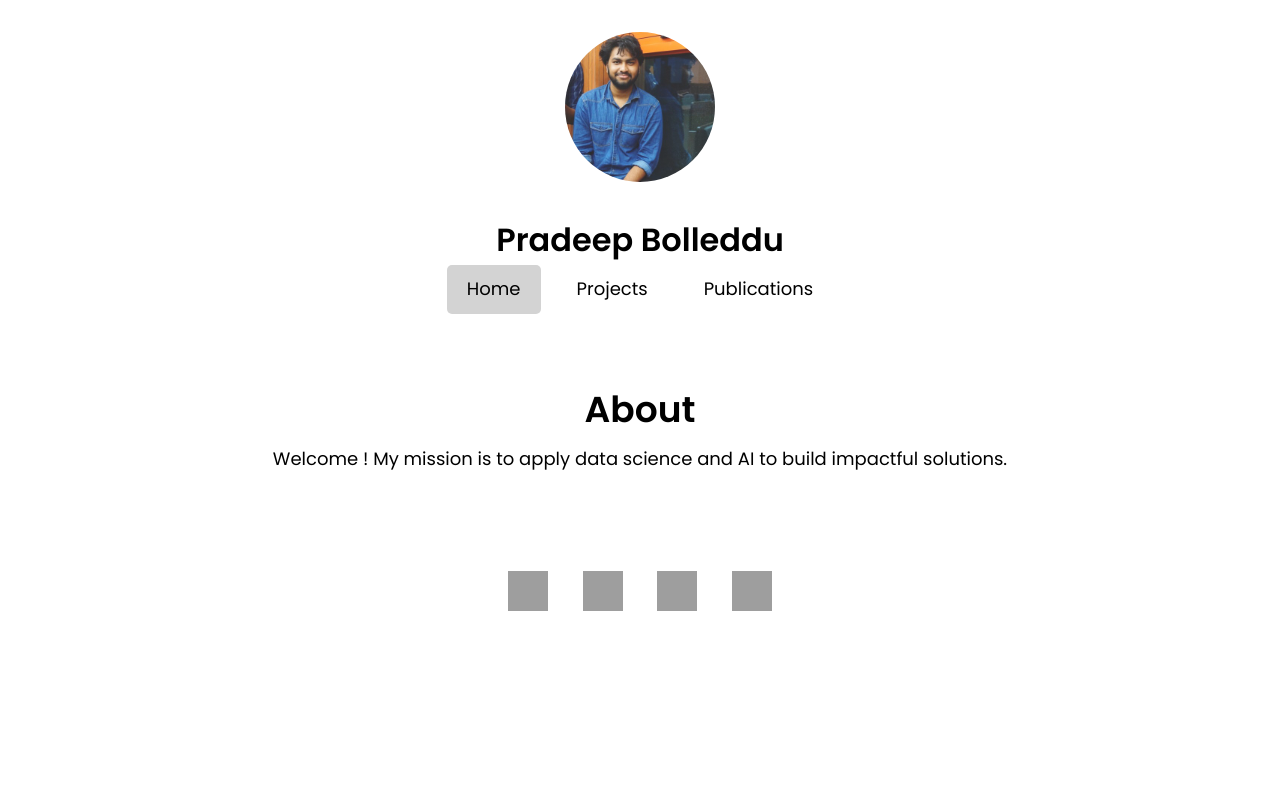
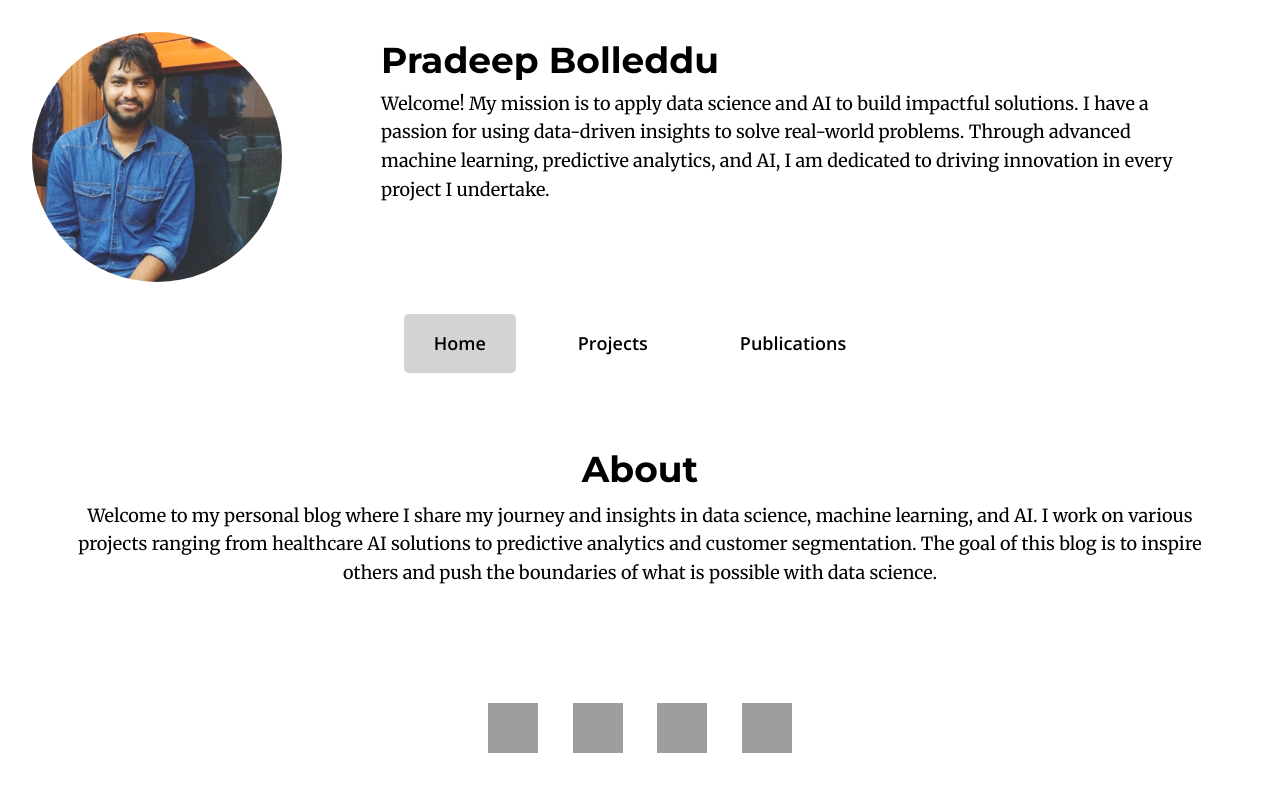
Before and after one commit to bolleddu15/pradeepb-blog, a plain HTML site: page index.html in a window 1280 px wide. Drawn offline with nearby package versions, Linux system fonts and the light colour scheme; grey boxes are pictures that could not be loaded.

Commit message:
Update index.html

```diff
--- a/index.html
+++ b/index.html
@@ -6,33 +6,35 @@
     <meta name="viewport" content="width=device-width, initial-scale=1.0">
     <title>Pradeep Bolleddu | Data Science Blog</title>
     <style>
-        @import url('https://fonts.googleapis.com/css2?family=Poppins:wght@300;400;600&display=swap');
+        @import url('https://fonts.googleapis.com/css2?family=Merriweather:wght@400;700&family=Montserrat:wght@700&family=Open+Sans:wght@400;600&display=swap');
 
         * {
             margin: 0;
             padding: 0;
             box-sizing: border-box;
-            font-family: 'Poppins', sans-serif;
         }
 
         body {
             background: white;
             color: black;
             padding: 2rem;
+            font-family: 'Open Sans', sans-serif;
             line-height: 1.6;
             text-align: center;
         }
 
         .container {
             display: flex;
-            flex-direction: column;
-            align-items: center;
+            flex-direction: row;
+            justify-content: center;
+            align-items: flex-start;
             gap: 2rem;
+            margin-bottom: 2rem;
         }
 
         .profile-img {
-            width: 150px;
-            height: 150px;
+            width: 250px;
+            height: 250px;
             border-radius: 50%;
             object-fit: cover;
             background-blend-mode: multiply;
@@ -43,21 +45,41 @@
         .content {
             max-width: 800px;
             margin: 0 auto;
+            text-align: left;
+        }
+
+        h1 {
+            font-family: 'Montserrat', sans-serif;
+            font-size: 36px;
+            font-weight: 700;
+        }
+
+        h2, h3 {
+            font-family: 'Montserrat', sans-serif;
+            font-weight: 700;
+        }
+
+        p {
+            font-family: 'Merriweather', serif;
+            font-size: 18px;
+            line-height: 1.6;
+            margin-bottom: 1.2rem;
         }
 
         .tabs {
             display: flex;
             justify-content: center;
-            gap: 1rem;
+            gap: 2rem;
             margin-bottom: 2rem;
-            cursor: pointer;
         }
 
         .tabs span {
-            padding: 10px 20px;
+            padding: 15px 30px;
             font-size: 18px;
+            font-weight: 600;
+            cursor: pointer;
+            border-radius: 5px;
             transition: all 0.3s ease-in-out;
-            border-radius: 5px;
         }
 
         .tabs span:hover, .tabs span.active {
@@ -93,8 +115,8 @@
         }
 
         .footer img {
-            width: 40px;
-            height: 40px;
+            width: 50px;
+            height: 50px;
             transition: transform 0.3s ease-in-out;
         }
 
@@ -104,7 +126,9 @@
 
         @media (max-width: 768px) {
             .container {
-                padding: 1rem;
+                flex-direction: column;
+                align-items: center;
+                text-align: center;
             }
 
             .tabs {
@@ -112,14 +136,9 @@
                 align-items: center;
             }
 
-            .tabs span {
-                width: 100%;
-                text-align: center;
-            }
-
             .footer img {
-                width: 30px;
-                height: 30px;
+                width: 40px;
+                height: 40px;
             }
         }
     </style>
@@ -131,8 +150,7 @@
 
         <div class="content">
             <h1>Pradeep Bolleddu</h1>
-            <p></p>
-            <p></p>
+            <p>Welcome! My mission is to apply data science and AI to build impactful solutions. I have a passion for using data-driven insights to solve real-world problems. Through advanced machine learning, predictive analytics, and AI, I am dedicated to driving innovation in every project I undertake.</p>
         </div>
     </div>
 
@@ -145,23 +163,39 @@
     <div class="tab-content">
         <div class="tabs__tab active" id="tab_1" data-tab-info>
             <h1>About</h1>
-            <p>Welcome ! My mission is to apply data science and AI to build impactful solutions.</p>
+            <p>Welcome to my personal blog where I share my journey and insights in data science, machine learning, and AI. I work on various projects ranging from healthcare AI solutions to predictive analytics and customer segmentation. The goal of this blog is to inspire others and push the boundaries of what is possible with data science.</p>
         </div>
         <div class="tabs__tab" id="tab_2" data-tab-info>
             <h1>Projects</h1>
             <ul>
-                <li><strong>Predictive Maintenance using Machine Learning</strong> - Developed a model to predict equipment failures using sensor data.</li>
-                <li><strong>Customer Segmentation Analysis</strong> - Applied clustering techniques to identify customer behavior patterns.</li>
-                <li><strong>Automated Chatbot for Academic Support</strong> - Built an AI-powered chatbot to assist students with academic queries.</li>
-                <li><strong>Healthcare Image Classification</strong> - Designed a deep learning model for cancer detection in medical images.</li>
+                <li><strong>Predictive Maintenance using Machine Learning</strong> - Developed a model to predict equipment failures using sensor data. This project helped improve uptime and reduce maintenance costs for a manufacturing company.</li>
+                <li><strong>Customer Segmentation Analysis</strong> - Applied clustering techniques to identify customer behavior patterns. The insights were used to tailor marketing campaigns and improve customer retention.</li>
+                <li><strong>Automated Chatbot for Academic Support</strong> - Built an AI-powered chatbot to assist students with academic queries. This solution increased student engagement and improved response times for academic inquiries.</li>
+                <li><strong>Healthcare Image Classification</strong> - Designed a deep learning model for cancer detection in medical images. The model has shown promising results in identifying early-stage cancers with high accuracy, providing valuable assistance to healthcare professionals.</li>
             </ul>
+            <p>Each of these projects involved using cutting-edge machine learning algorithms, including neural networks, regression models, and clustering techniques. The goal was to solve complex business problems and bring about tangible benefits.</p>
         </div>
         <div class="tabs__tab" id="tab_3" data-tab-info>
             <h1>Publications</h1>
-            <p>I have authored multiple research papers focusing on AI-driven solutions, data analytics, and deep learning innovations.</p>
-            <p>My latest publication on predictive analytics explores how machine learning enhances decision-making across various industries.</p>
-            <p>One of my key research projects highlights the use of graph neural networks for fraud detection in financial transactions.</p>
+            <p>I have authored several research papers focused on AI-driven solutions, data analytics, and deep learning innovations. One of my key papers discusses the use of deep neural networks for predictive maintenance in industrial settings, showing how AI can prevent costly equipment failures.</p>
+            <p>Another publication delves into the application of graph neural networks in fraud detection for financial transactions. By identifying anomalous patterns in large-scale data, these models can prevent significant financial losses.</p>
+            <p>My latest publication focuses on machine learning’s role in healthcare, specifically in cancer detection and diagnosis. This research has the potential to significantly improve early diagnosis rates, ultimately saving lives and reducing healthcare costs.</p>
         </div>
+    </div>
+
+    <div class="footer">
+        <a href="https://www.linkedin.com/in/pradeep-pb-bolleddu-4745991b2/" target="_blank" aria-label="LinkedIn">
+            <img src="https://cdn-icons-png.flaticon.com/512/174/174857.png" alt="LinkedIn">
+        </a>
+        <a href="https://drive.google.com/file/d/1IdIyi9yERKu6gIyuJ5QrGvgG1oj656Zg/view?usp=drive_link" target="_blank" aria-label="Resume">
+            <img src="https://cdn-icons-png.flaticon.com/512/3135/3135765.png" alt="Resume">
+        </a>
+        <a href="https://github.com/bolleddu15" target="_blank" aria-label="GitHub">
+            <img src="https://cdn-icons-png.flaticon.com/512/25/25231.png" alt="GitHub">
+        </a>
+        <a href="mailto:bolleddu.pradeep01@gmail.com" aria-label="Email">
+            <img src="https://cdn-icons-png.flaticon.com/512/732/732200.png" alt="Email">
+        </a>
     </div>
 
     <script>
@@ -180,20 +214,6 @@
             });
         });
     </script>
+</body>
 
-    <div class="footer">
-        <a href="https://www.linkedin.com/in/pradeep-pb-bolleddu-4745991b2/" target="_blank" aria-label="LinkedIn">
-            <img src="https://cdn-icons-png.flaticon.com/512/174/174857.png" alt="LinkedIn">
-        </a>
-        <a href="https://drive.google.com/file/d/1IdIyi9yERKu6gIyuJ5QrGvgG1oj656Zg/view?usp=drive_link" target="_blank" aria-label="Resume">
-            <img src="https://cdn-icons-png.flaticon.com/512/3135/3135765.png" alt="Resume">
-        </a>
-        <a href="https://github.com/bolleddu15" target="_blank" aria-label="GitHub">
-            <img src="https://cdn-icons-png.flaticon.com/512/25/25231.png" alt="GitHub">
-        </a>
-        <a href="mailto:bolleddu.pradeep01@gmail.com" aria-label="Email">
-            <img src="https://cdn-icons-png.flaticon.com/512/732/732200.png" alt="Email">
-        </a>
-    </div>
-</body>
 </html>
```
